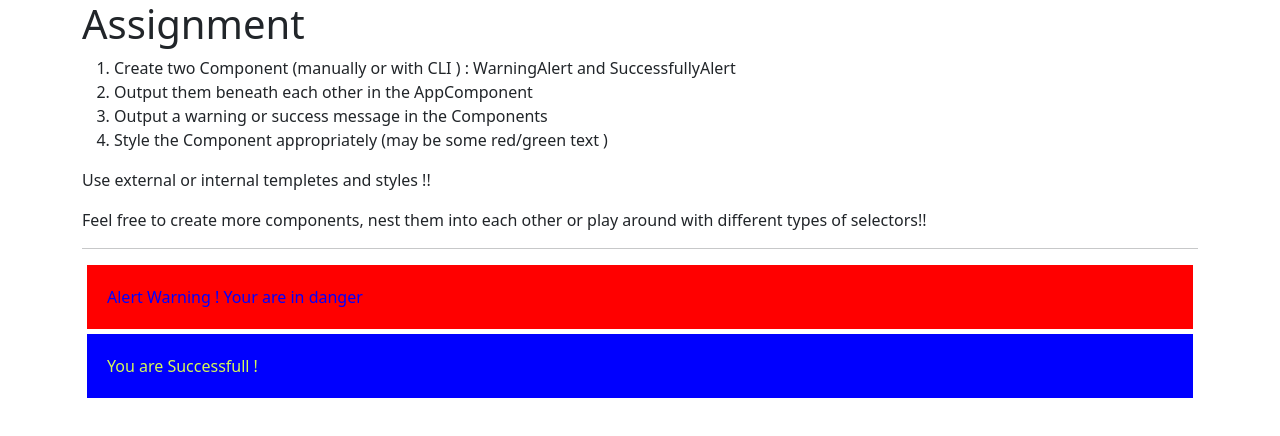
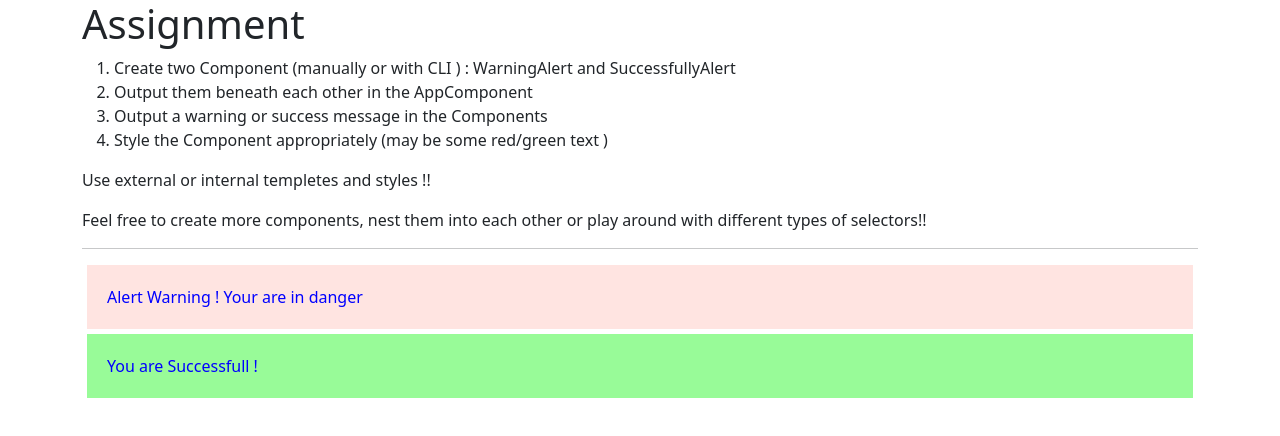
Before and after one commit to ShohrabRustam/AngularFullCourse, an Angular app: page / in a window 1280 px wide. Shown: the top 436 px of the page. Built offline with nearby package versions, Linux system fonts and the light colour scheme.

Commit message:
add the success-alert and warning-alert in angular

```diff
--- a/src/app/success-alert/success-alert.component.css
+++ b/src/app/success-alert/success-alert.component.css
@@ -1,6 +1,6 @@
 p{
-  color: rgb(213, 248, 86);
-  background-color: blue;
+  color: blue;
+  background-color: palegreen;
   padding: 20px;
   margin: 5px;
 }
--- a/src/app/warning-alert/warning-alert.component.css
+++ b/src/app/warning-alert/warning-alert.component.css
@@ -1,6 +1,6 @@
 p{
   color: blue;
-  background-color: red;
+  background-color: mistyrose;
   padding: 20px;
   margin: 5px;
 }
```
